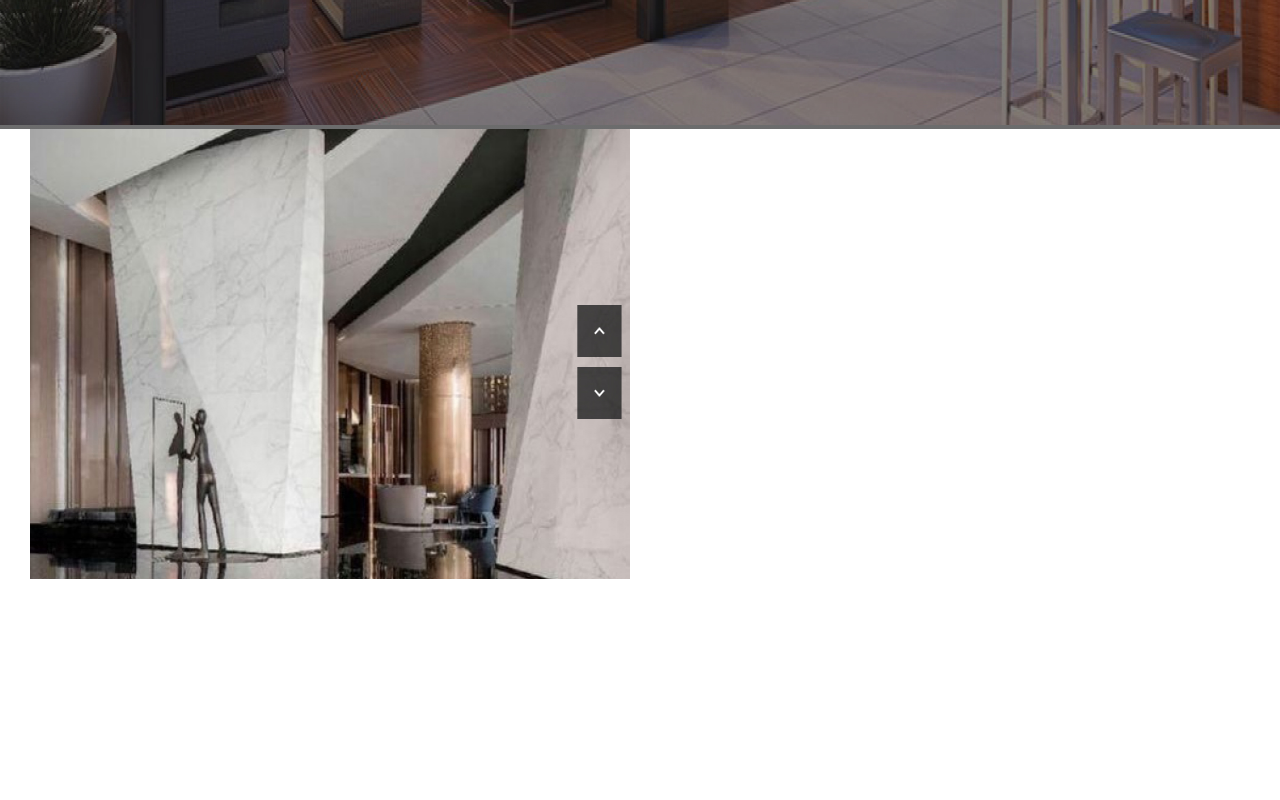
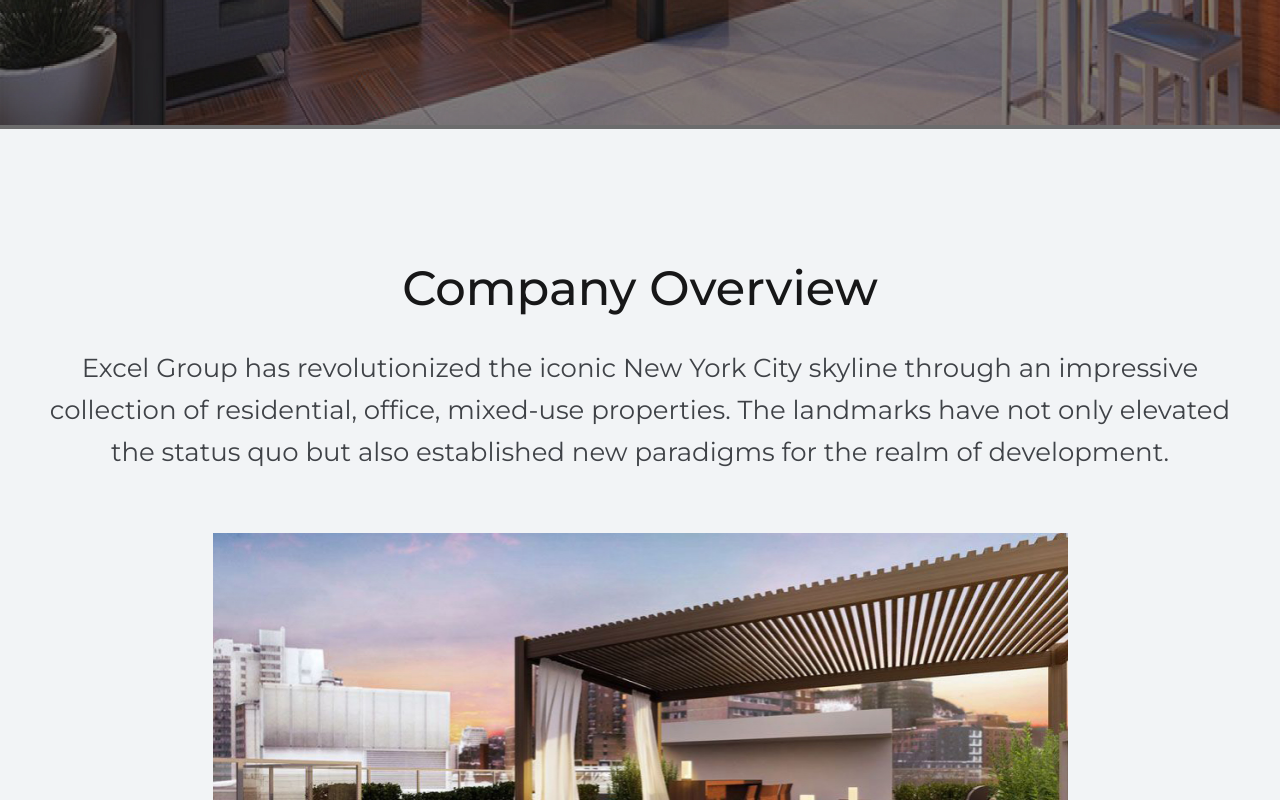
Before and after one commit to GetmevaDev/excel-dev-group, a Next.js app: page / in a window 1280 px wide. Shown: the part 880-1680 px from the top of the page. Built offline with nearby package versions, Linux system fonts and the light colour scheme.

Commit message:
fix vertical

```diff
--- a/src/screens/HomeScreen/HomeScreen.jsx
+++ b/src/screens/HomeScreen/HomeScreen.jsx
@@ -15,7 +15,12 @@
         title="Excel Development Group"
         image="/images/banner.jpg"
       />
-      <Overview />
+      <Overview
+        direction="column"
+        title="Company Overview"
+        image="/images/overview.jpg"
+        text="Excel Group has revolutionized the iconic New York City skyline through an impressive collection of residential, office, mixed-use properties. The landmarks have not only elevated the status quo but also established new paradigms for the realm of development."
+      />
       <Vertical />
       <Portfolio />
       <Press />
--- a/src/shared/components/Vertical/Vertical.jsx
+++ b/src/shared/components/Vertical/Vertical.jsx
@@ -17,7 +17,7 @@
     <section className={classNames("layout", styles.vertical)}>
       <Swiper
         cssMode
-        direction={!isLarge ? "vertical" : "horizontal"}
+        direction={isLarge ? "vertical" : "horizontal"}
         pagination={{
           clickable: true,
         }}
@@ -25,7 +25,7 @@
         className="vertical"
         breakpoints={{
           720: {
-            slidesPerView: 3,
+            slidesPerView: 1,
             spaceBetween: 20,
           },
 
--- a/src/styles/globals.scss
+++ b/src/styles/globals.scss
@@ -80,13 +80,6 @@
 
 .vertical {
   width: 100% !important;
-  height: 100% !important;
-  .swiper-container {
-    overflow: visible;
-    width: 70%;
-    margin-left: auto;
-    margin-right: auto;
-  }
 
   .swiper-slide {
     width: 100% !important;
```
